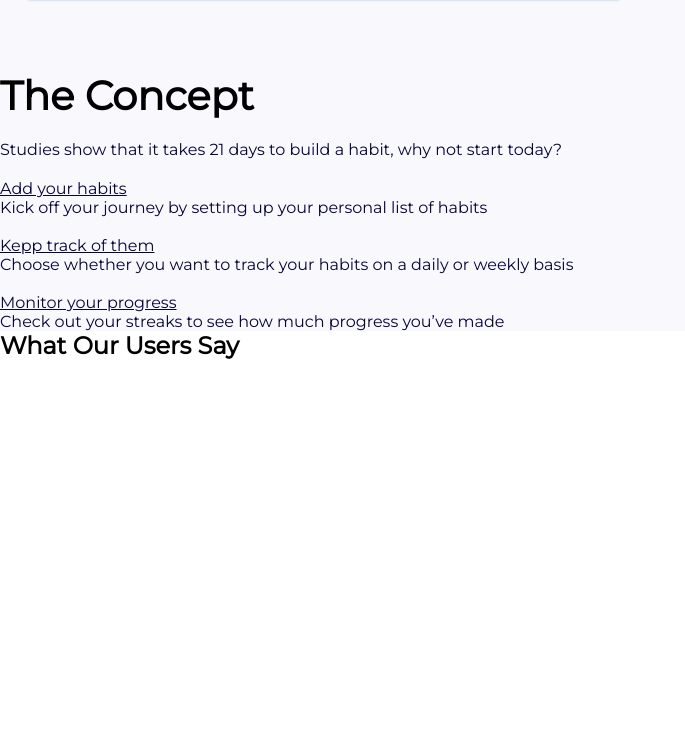
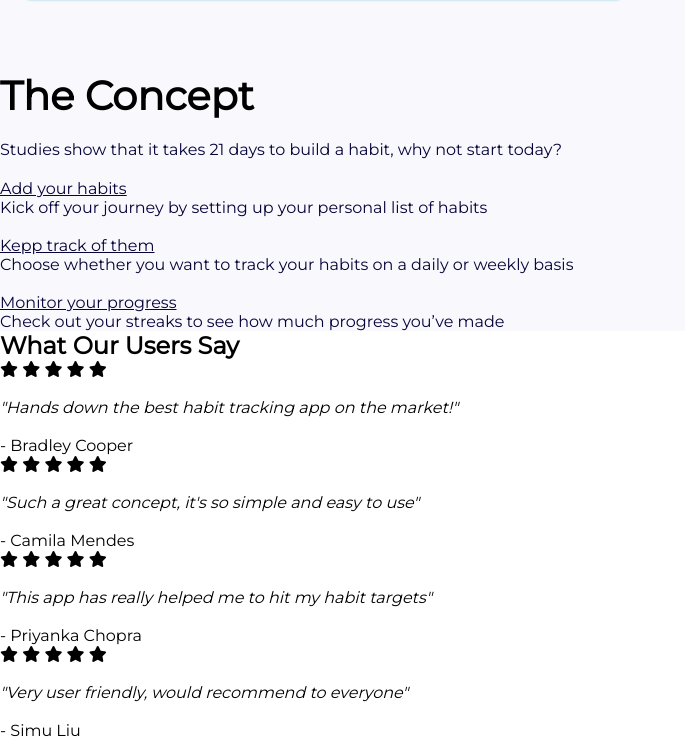
Before and after one commit to ravil-96/hobbit, a website: page client/index.html in a window 1280 px wide. Shown: the part 1345-2085 px from the top of the page, without its empty margins (0-685 px from the left). Before the commit the page ends 1705 px from the top, so only its background shows below. Drawn offline with Linux system fonts and the light colour scheme.

Commit message:
add testimonial cards to section 3

```diff
--- a/client/index.html
+++ b/client/index.html
@@ -69,7 +69,72 @@
         <section class="section-3">
             <div class="info">
                 <h2>What Our Users Say</h2>
-                <div class="row"></div>
+                <div class="row">
+                    <div class="column">
+                        <div class="card">
+                            <div class="stars">
+                                <i class="fas fa-star"></i>
+                                <i class="fas fa-star"></i>
+                                <i class="fas fa-star"></i>
+                                <i class="fas fa-star"></i>
+                                <i class="fas fa-star"></i>
+                            </div>
+                            <br /><i
+                                >"Hands down the best habit tracking app on the
+                                market!"</i
+                            ><br /><br />- Bradley Cooper
+                        </div>
+                    </div>
+                    <div class="column">
+                        <div class="card">
+                            <div class="stars">
+                                <i class="fas fa-star"></i>
+                                <i class="fas fa-star"></i>
+                                <i class="fas fa-star"></i>
+                                <i class="fas fa-star"></i>
+                                <i class="fas fa-star"></i>
+                            </div>
+                            <br />
+                            <i
+                                >"Such a great concept, it's so simple and easy
+                                to use"</i
+                            ><br /><br />- Camila Mendes
+                        </div>
+                    </div>
+                    <div class="column">
+                        <div class="card">
+                            <div class="stars">
+                                <i class="fas fa-star"></i>
+                                <i class="fas fa-star"></i>
+                                <i class="fas fa-star"></i>
+                                <i class="fas fa-star"></i>
+                                <i class="fas fa-star"></i>
+                            </div>
+                            <br />
+                            <i
+                                >"This app has really helped me to hit my habit
+                                targets"</i
+                            ><br /><br />- Priyanka Chopra
+                        </div>
+                    </div>
+                    <div class="column">
+                        <div class="card">
+                            <div class="stars">
+                                <i class="fas fa-star"></i>
+                                <i class="fas fa-star"></i>
+                                <i class="fas fa-star"></i>
+                                <i class="fas fa-star"></i>
+                                <i class="fas fa-star"></i>
+                            </div>
+                            <br />
+                            <i
+                                >"Very user friendly, would recommend to
+                                everyone"</i
+                            >
+                            <br /><br />- Simu Liu
+                        </div>
+                    </div>
+                </div>
             </div>
         </section>
     </body>
```
